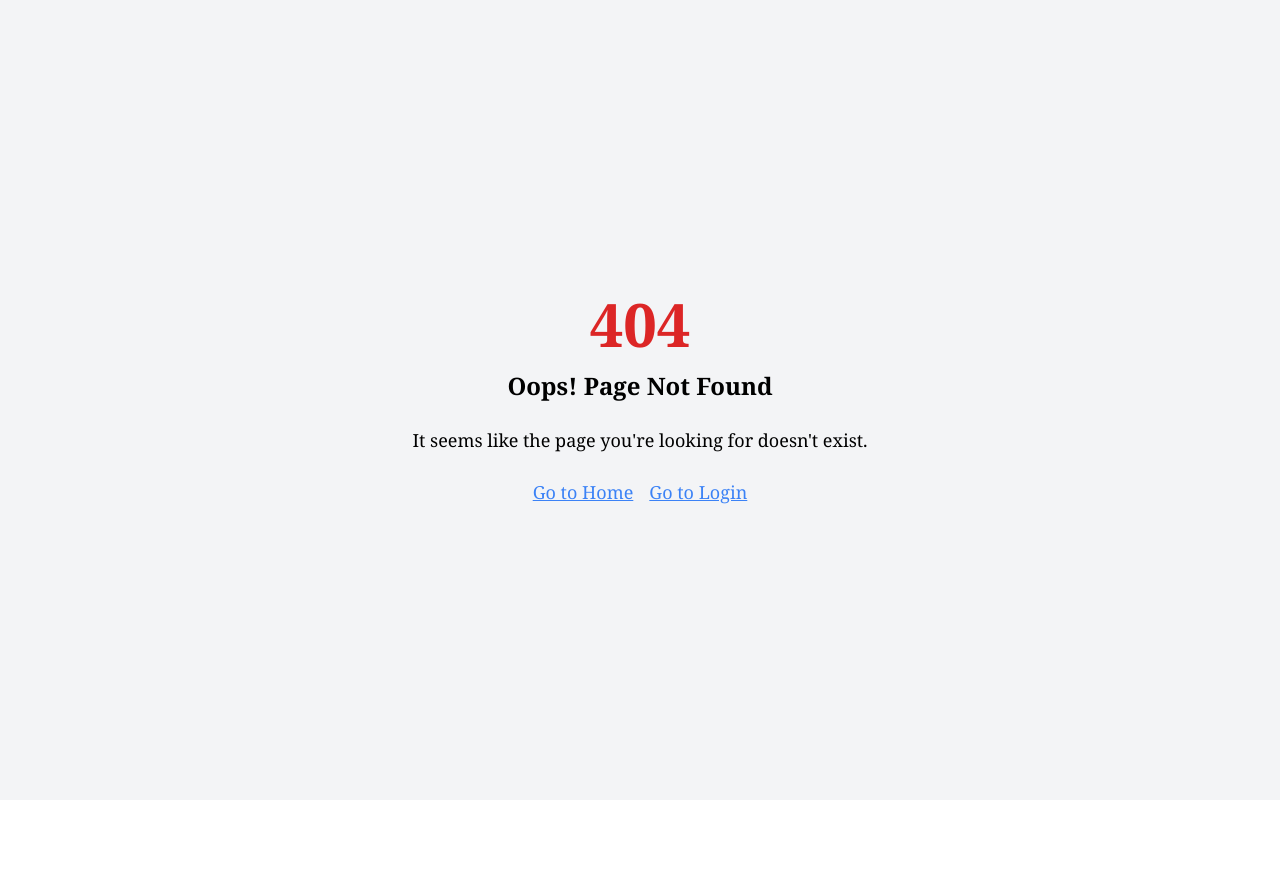
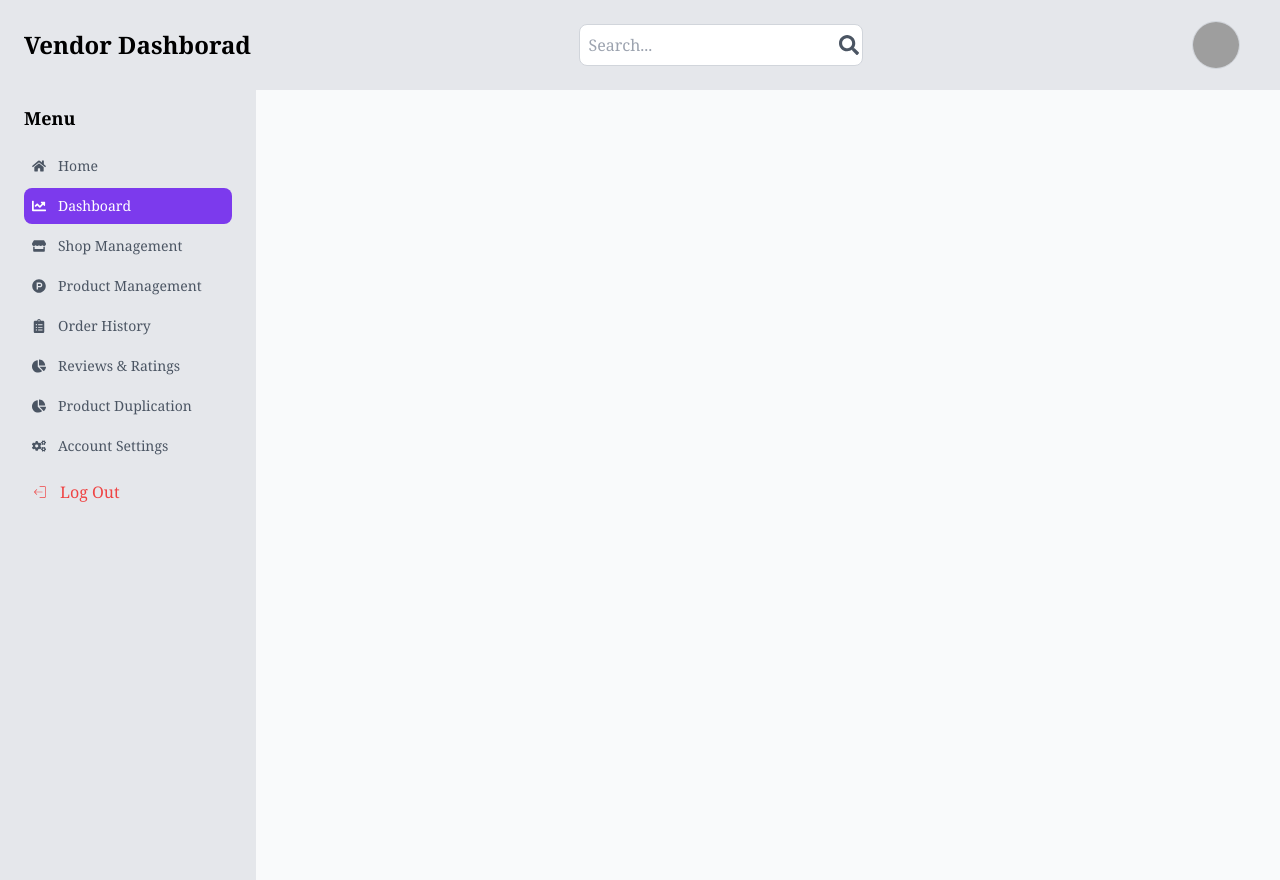
Before and after one commit to Kamrulthedev/Buy-Nest, a React (Vite) app: page /vendor in a window 1280 px wide. Before the commit this address had no page. Before the commit the page ends 800 px from the top, so only its background shows below. Built offline with nearby package versions, Linux system fonts and the light colour scheme; grey boxes are pictures that could not be loaded.

Commit message:
create-vendor-dashborasd

```diff
--- a/src/components/Navber/Navber.tsx
+++ b/src/components/Navber/Navber.tsx
@@ -12,7 +12,7 @@ import { FaRegUser } from "react-icons/fa";
 
 function Navbar() {
   const user = {
-    role: "ADMIN",
+    role: "VENDOR",
     profileImg:
       "https://i.ibb.co/1zF6LNG/PXL-20241028-1123399178-PORTRAIT.jpg",
   };
@@ -102,6 +102,30 @@ function Navbar() {
                         </button>
                       </li>
                     )}
+                    {user?.role === "VENDOR" && (
+                      <li>
+                        <button
+                          className="w-full text-left px-4 py-2 hover:bg-gray-600 hover:text-white rounded-lg"
+                          onClick={() =>
+                            (window.location.href = "/vendor/vendorDashboard")
+                          }
+                        >
+                          VENDOR Dashboard
+                        </button>
+                      </li>
+                    )}
+                    {user?.role === "CUSTOMER" && (
+                      <li>
+                        <button
+                          className="w-full text-left px-4 py-2 hover:bg-gray-600 hover:text-white rounded-lg"
+                          onClick={() =>
+                            (window.location.href = "/admin/adminDashboard")
+                          }
+                        >
+                          CUSTOMER Dashboard
+                        </button>
+                      </li>
+                    )}
                     <li>
                       <button
                         className="w-full text-left px-4 py-2 text-red-700 hover:bg-gray-600 hover:text-red-500 rounded-lg"
--- /dev/null
+++ b/src/pages/Vendor/VendorDashborad/VendorDashborad.tsx
@@ -0,0 +1,10 @@
+
+const VendorDashborad = () => {
+    return (
+        <div>
+            <h1>Welcome to Vendor Dashborad</h1>
+        </div>
+    );
+};
+
+export default VendorDashborad;
--- /dev/null
+++ b/src/pages/Vendor/VendorLayout.tsx
@@ -0,0 +1,208 @@
+import { useEffect, useRef, useState } from "react";
+import {
+    FaBars,
+    FaTimes,
+    FaChartLine,
+    FaHome,
+    FaProductHunt,
+    FaClipboardList,
+    FaUsers,
+    FaMoneyBillWave,
+    FaCogs,
+    FaStore,
+    FaListAlt,
+    FaChartPie,
+} from "react-icons/fa";
+import { CiLogout } from "react-icons/ci";
+import { Link, Outlet } from "react-router-dom";
+import SearchBar from "@/components/AdminDashboard/SearchBar";
+
+const VendorLayout = () => {
+    const [isSidebarOpen, setIsSidebarOpen] = useState(false);
+    const [selectedItem, setSelectedItem] = useState<string>("Dashboard");
+    const [isDropdownOpen, setIsDropdownOpen] = useState(false);
+    const dropdownRef = useRef<HTMLDivElement>(null);
+
+    const user = {
+        role: "ADMIN",
+        profileImg: "https://i.ibb.co/1zF6LNG/PXL-20241028-1123399178-PORTRAIT.jpg",
+    };
+
+    const toggleSidebar = () => {
+        setIsSidebarOpen(!isSidebarOpen);
+    };
+
+    const handleMenuItemClick = (item: string) => {
+        setSelectedItem(item);
+        setIsSidebarOpen(false);
+    };
+
+    const handleLogout = () => {
+        if (window.confirm("Are you sure you want to log out?")) {
+            window.location.href = "/login";
+        }
+    };
+
+    // Profile Dropdown Toggle
+    const toggleDropdown = () => {
+        setIsDropdownOpen(!isDropdownOpen);
+    };
+
+    useEffect(() => {
+        document.addEventListener("mousedown", handleClickOutside);
+        return () => {
+            document.removeEventListener("mousedown", handleClickOutside);
+        };
+    }, []);
+
+    const handleClickOutside = (event: MouseEvent) => {
+        if (
+            dropdownRef.current &&
+            !dropdownRef.current.contains(event.target as Node)
+        ) {
+            setIsDropdownOpen(false);
+        }
+    };
+
+    // State for showing the button
+    const [showButton, setShowButton] = useState(false);
+
+    // Handle scroll event
+    useEffect(() => {
+        const handleScroll = () => {
+            setShowButton(window.scrollY > 200);
+        };
+        window.addEventListener("scroll", handleScroll);
+
+        return () => window.removeEventListener("scroll", handleScroll);
+    }, []);
+
+    // Scroll-to-top function
+    const scrollToTop = () => {
+        window.scrollTo({
+            top: 0,
+            behavior: "smooth",
+        });
+    };
+
+
+    return (
+        <div className="relative font-serif min-h-screen flex w-full text-black bg-gray-50 animate__animated animate__fadeInDown">
+            {/* Sidebar */}
+            <div
+                className={`fixed top-0 left-0 h-screen w-64 bg-gray-200 mt-20 p-6 z-40 transform
+        ${isSidebarOpen ? "translate-x-0 animate__animated animate__fadeInDown" : "-translate-x-full "}
+        md:relative md:translate-x-0 transition-transform duration-300 ease-in-out`}
+            >
+                <h2 className="text-lg font-semibold mb-4">Menu</h2>
+                <ul className="space-y-2">
+                    {[
+                        { name: "Home", icon: <FaHome />, path: "/" },
+                        { name: "Dashboard", icon: <FaChartLine />, path: "/admin/adminDashboard" },
+                        { name: "Shop Management", icon: <FaStore />, path: "/admin/shops" },
+                        { name: "Product Management", icon: <FaProductHunt />, path: "/admin/products" },
+                        { name: "Order History ", icon: <FaClipboardList />, path: "/admin/orders" },
+                        { name: "Reviews & Ratings", icon: <FaChartPie />, path: "/admin/reports" },
+                        { name: "Product Duplication", icon: <FaChartPie />, path: "/admin/reports" },
+                        { name: "Account Settings", icon: <FaCogs />, path: "/admin/settings" },
+                    ].map((menu) => (
+                        <Link className="text-sm" to={menu.path} key={menu.name}>
+                            <li
+                                className={`flex items-center text-gray-600 hover:text-black transition mb-1 hover:bg-violet-600 rounded-lg p-2
+                        ${selectedItem === menu.name ? "bg-violet-600 text-white" : ""}`}
+                                onClick={() => handleMenuItemClick(menu.name)}
+                            >
+                                {menu.icon}
+                                <span className="ml-3">{menu.name}</span>
+                            </li>
+                        </Link>
+                    ))}
+                    {/* Logout */}
+                    <li
+                        className={`flex items-center text-red-500 hover:text-red-700 transition hover:bg-violet-600 rounded-lg p-2
+                ${selectedItem === "Logout" ? "bg-violet-600 text-white" : ""}`}
+                        onClick={() => handleMenuItemClick("Logout")}
+                    >
+                        <CiLogout className="mr-3" />
+                        <button onClick={handleLogout}>Log Out</button>
+                    </li>
+                </ul>
+            </div>
+
+            {/* Mobile Overlay */}
+            {isSidebarOpen && (
+                <div
+                    className="fixed inset-0 bg-black opacity-50 z-30 md:hidden"
+                    onClick={toggleSidebar}
+                ></div>
+            )}
+
+            {/* Top Navbar */}
+            <nav className="w-full px-4 md:px-10 py-2 flex justify-between items-center fixed top-0 left-0 right-0 z-50 bg-gray-200 transition-all duration-300">
+                <button
+                    className="md:hidden text-2xl focus:outline-none"
+                    onClick={toggleSidebar}
+                    aria-label={isSidebarOpen ? "Close sidebar" : "Open sidebar"}
+                >
+                    {isSidebarOpen ? <FaTimes /> : <FaBars />}
+                </button>
+                <h1 className="text-2xl font-bold lg:-ml-4">Vendor Dashborad</h1>
+                <div>
+                    <SearchBar />
+                </div>
+                {/* Profile Section */}
+                <div className="relative" ref={dropdownRef}>
+                    <img
+                        src={user?.profileImg || "https://i.ibb.co/44vhj8G/image.png"}
+                        alt="Profile"
+                        className="h-12 w-12 rounded-full border border-gray-300 object-cover cursor-pointer"
+                        onClick={toggleDropdown}
+                    />
+                    {isDropdownOpen && (
+                        <div className="absolute right-0 mt-2 w-48 bg-gray-100 shadow-lg rounded-md z-10 p-4 animate__animated animate__zoomIn">
+                            <ul>
+                                <li>
+                                    <button
+                                        className="w-full text-left px-4 py-2 text-black hover:bg-violet-400 hover:rounded-lg"
+                                        onClick={() => (window.location.href = "/Profile/myProfile")}
+                                    >
+                                        My Profile
+                                    </button>
+                                </li>
+                                <li>
+                                    <button
+                                        className="w-full text-left px-4 py-2 text-red-500 hover:text-red-700 hover:bg-violet-400 hover:rounded-lg"
+                                        onClick={handleLogout}
+                                    >
+                                        Log Out
+                                    </button>
+                                </li>
+                            </ul>
+                        </div>
+                    )}
+                </div>
+            </nav>
+
+            {/* Main Content Area */}
+            <main className="flex-1 mt-[80px] sticky top-20 z-20 overflow-y-auto">
+                <Outlet />
+            </main>
+
+            <div>
+                {/* Scroll to Top Button */}
+                {showButton && (
+                    <button
+                        onClick={scrollToTop}
+                        className="fixed bottom-5 right-5 w-12 h-12 bg-violet-800 animate__animated animate__zoomIn text-white rounded-full text-xl flex items-center justify-center hover:bg-violet-500 transition"
+                    >
+                        ↑
+                    </button>
+                )}
+            </div>
+        </div>
+
+    );
+};
+
+
+export default VendorLayout;
```
Also changed, not shown: src/Route/Route.tsx (+14 -2 lines).
